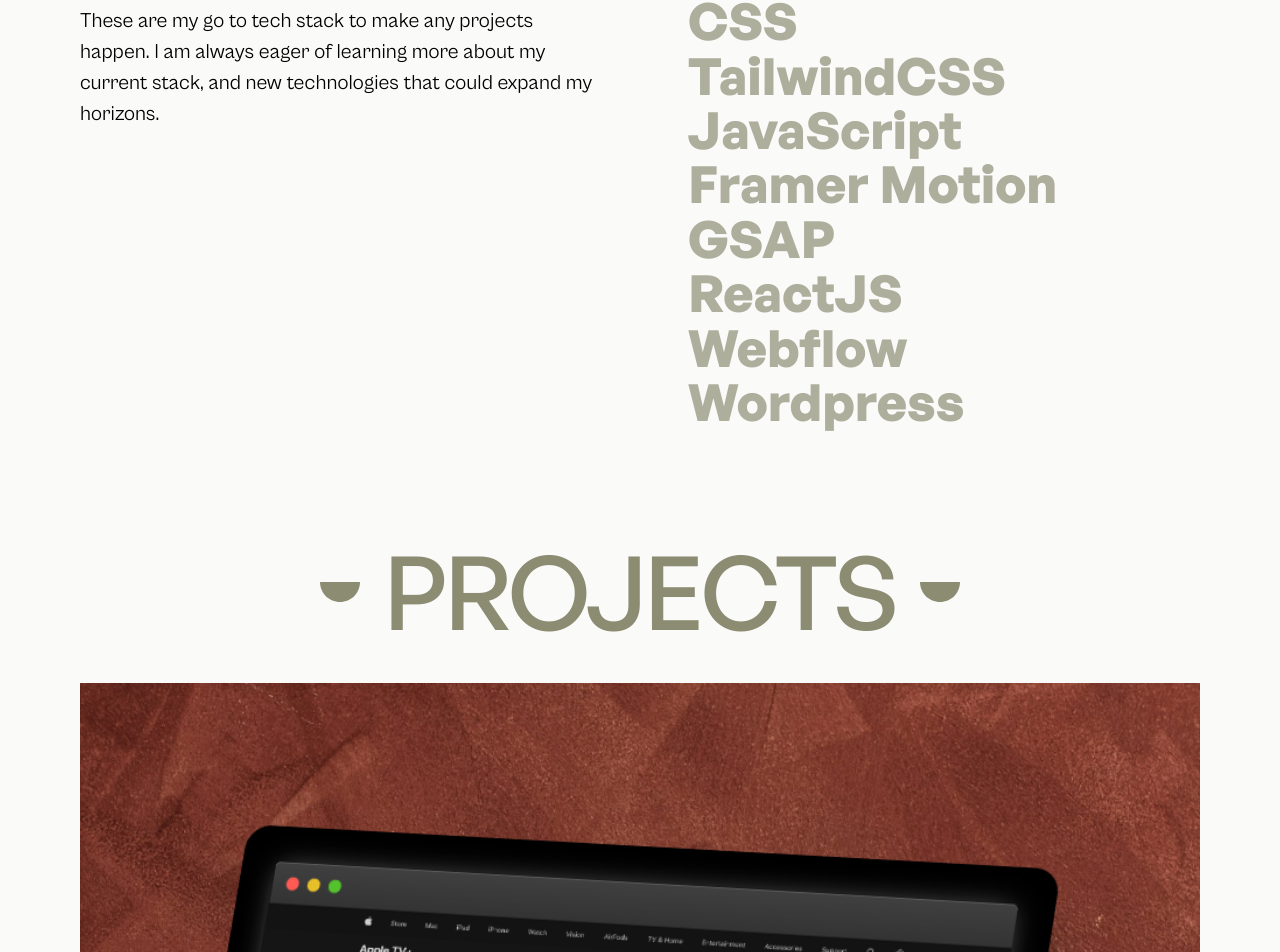
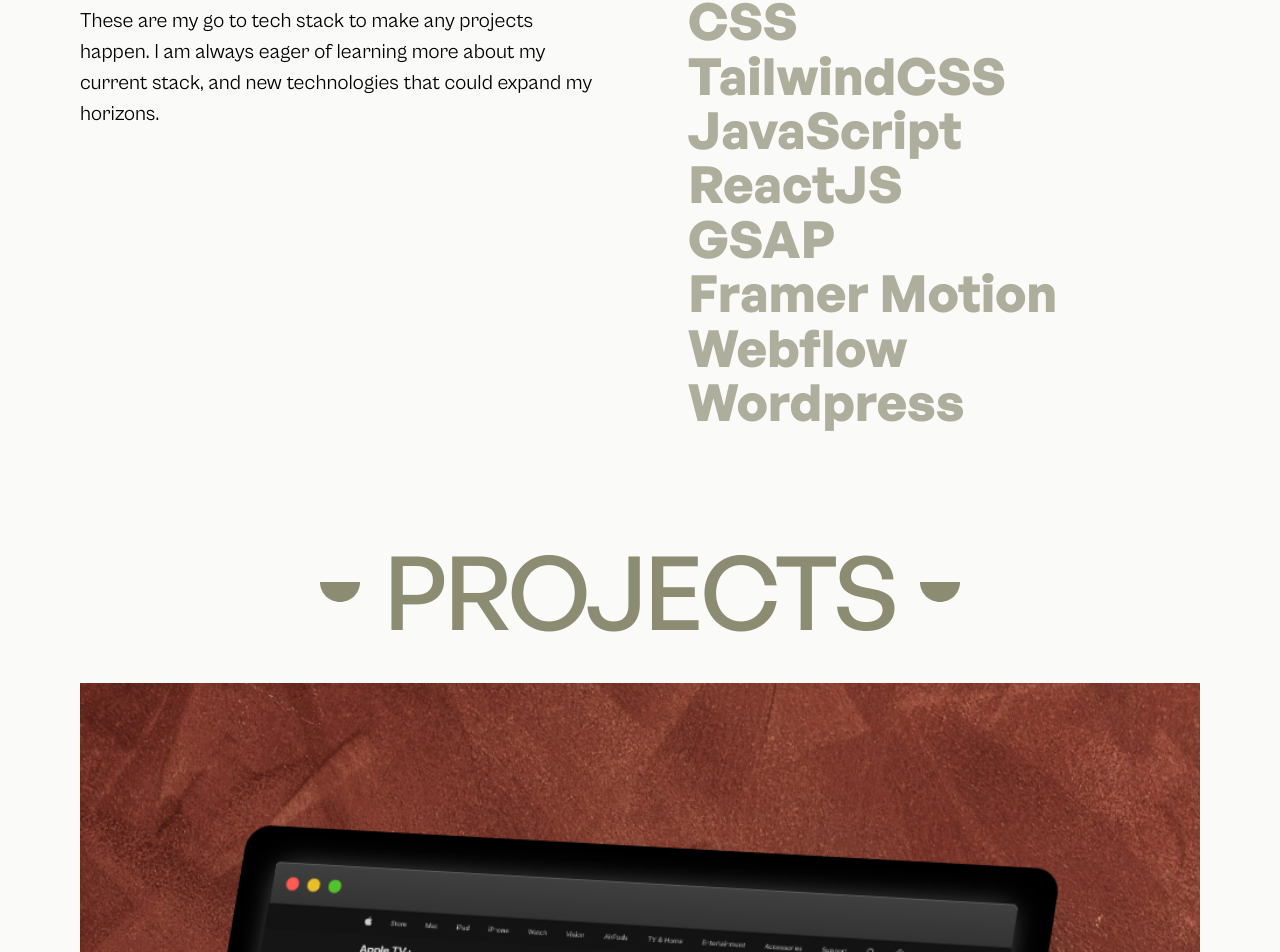
Before and after one commit to Iamsohrabkhan/Personal_Website, a Next.js app: page / in a window 1280 px wide. Shown: the part 3178-4130 px from the top of the page. Built offline with nearby package versions, Linux system fonts and the light colour scheme.

Commit message:
adding sitemap

```diff
--- a/src/components/homepage/Services.jsx
+++ b/src/components/homepage/Services.jsx
@@ -13,9 +13,9 @@
     "CSS",
     "TailwindCSS",
     "JavaScript",
+    "ReactJS",
+    "GSAP",
     "Framer Motion",
-    "GSAP",
-    "ReactJS",
     "Webflow",
     "Wordpress",
   ];
```
Also changed, not shown: src/app/robots.txt (added), 1 other file (tests, documents, lock files or other folders).
